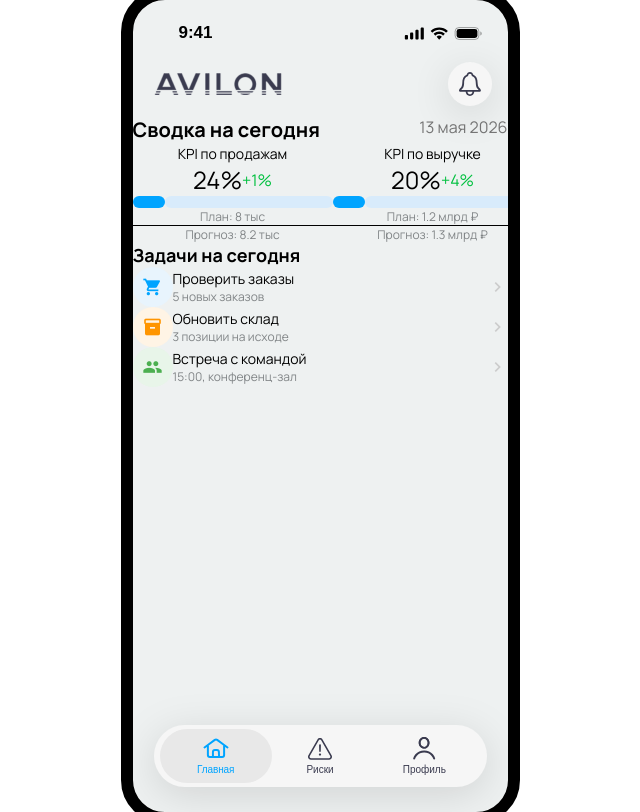
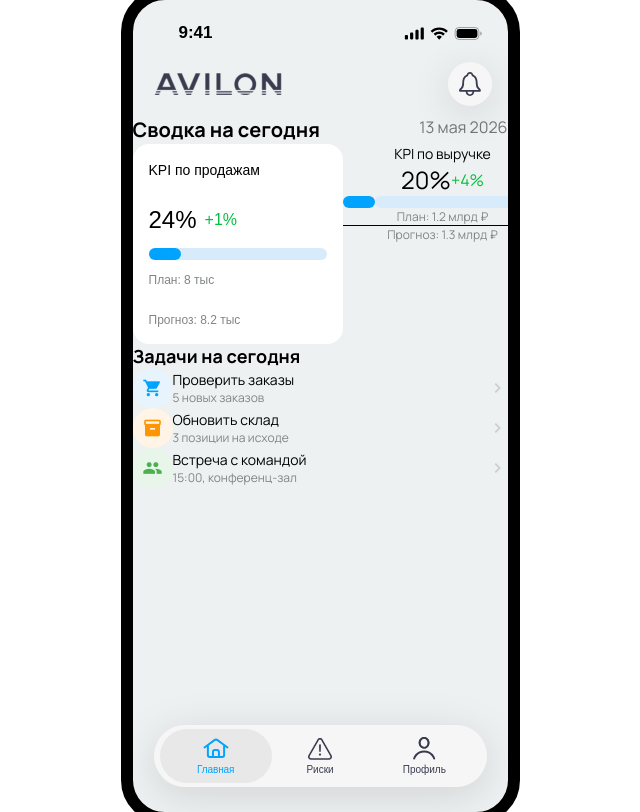
Before and after one commit to dzhuchkov-spider/avilon, a React (Vite) app: page / in a window 1280 px wide. Shown: the whole page, without its empty margins (320-960 px from the left). Built offline with nearby package versions, Linux system fonts and the light colour scheme.

Commit message:
KPI card 1

```diff
--- a/src/App.tsx
+++ b/src/App.tsx
@@ -50,19 +50,37 @@ function App() {
             {/* KPI Cards */}
             <div className="flex gap-2 overflow-x-auto pb-2">
               {/* KPI Card 1 */}
-              <div className="bg-white rounded-[16px] p-4 min-w-[200px] flex-shrink-0">
-                <p className="text-[14px] font-normal text-black text-center mb-4">KPI по продажам</p>
-                <div className="flex items-center justify-center gap-2 mb-3">
-                  <span className="text-[24px] font-semibold text-black">24%</span>
-                  <span className="text-[16px] font-medium text-[#00C03F]">+1%</span>
+              <div className="bg-[#FFFFFF] content-stretch flex flex-col gap-[24px] items-start p-[16px] relative rounded-[16px] size-full w-[210px] flex-shrink-0">
+                <p className="[word-break:break-word] font-['Manrope:Regular',sans-serif] font-normal leading-[20px] relative shrink-0 text-[14px] text-black text-center whitespace-nowrap">
+                  KPI по продажам
+                </p>
+                <div className="content-stretch flex flex-col gap-[12px] items-start relative shrink-0 w-full">
+                  <div className="[word-break:break-word] content-stretch flex gap-[8px] items-center relative shrink-0 text-center whitespace-nowrap">
+                    <p className="font-['Manrope:SemiBold',sans-serif] font-semibold leading-[32px] relative shrink-0 text-[24px] text-black">
+                      24%
+                    </p>
+                    <p className="font-['Manrope:Medium',sans-serif] font-medium leading-[24px] relative shrink-0 text-[#00c03f] text-[16px]">
+                      +1%
+                    </p>
+                  </div>
+                  <div className="content-stretch flex flex-col gap-[12px] items-start relative shrink-0 w-full">
+                    <div className="content-stretch flex isolate items-start relative shrink-0 w-full">
+                      <div className="bg-[#00a4ff] h-[12px] mr-[-32px] relative rounded-[12px] shrink-0 w-[32px] z-[2]" />
+                      <div className="bg-[#d8ebfb] flex-[1_0_0] h-[12px] min-w-px relative rounded-[12px] z-[1]" />
+                    </div>
+                    <p className="[word-break:break-word] font-['Manrope:Regular',sans-serif] font-normal leading-[16px] relative shrink-0 text-[#818587] text-[12px] text-center whitespace-nowrap">
+                      План: 8 тыс
+                    </p>
+                  </div>
+                  <div className="h-0 relative shrink-0 w-full">
+                    <div className="absolute inset-[-1px_0_0_0]">
+                      <div className="w-full h-[1px] bg-gray-200"></div>
+                    </div>
+                  </div>
+                  <p className="[word-break:break-word] font-['Manrope:Regular',sans-serif] font-normal leading-[16px] relative shrink-0 text-[#818587] text-[12px] text-center whitespace-nowrap">
+                    Прогноз: 8.2 тыс
+                  </p>
                 </div>
-                <div className="flex items-center gap-1 mb-2">
-                  <div className="w-[32px] h-[12px] bg-[#00A4FF] rounded-[12px]"></div>
-                  <div className="flex-1 h-[12px] bg-[#D8EBFB] rounded-[12px]"></div>
-                </div>
-                <p className="text-[12px] text-[#818587] text-center mb-2">План: 8 тыс</p>
-                <div className="border-t border-gray-200 my-2"></div>
-                <p className="text-[12px] text-[#818587] text-center">Прогноз: 8.2 тыс</p>
               </div>
 
               {/* KPI Card 2 */}
```
